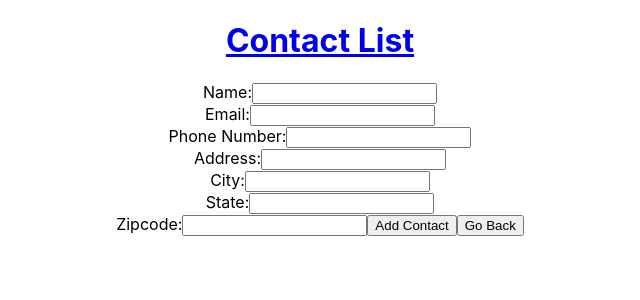
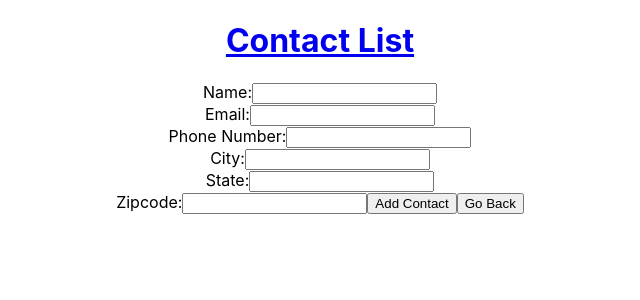
Before and after one commit to Jowest015/Contact-app, a React (Create React App) app: page /add in a window 1280 px wide. Shown: the top 300 px of the page, without its empty margins (320-960 px from the left). Built offline with nearby package versions, Linux system fonts and the light colour scheme.

Commit message:
debugging

```diff
--- a/src/add-contact.jsx
+++ b/src/add-contact.jsx
@@ -10,32 +10,29 @@ class AddContactForm extends (react.Component) {
       name: '',
       email: '',
       phone: '',
-      address: '',
       city: '',
       state: '',
       zipcode: ''
     };
 
-    this.handleInputChange = this.handleInputChange.bind(this);
+    this.handleInputChange = this.handleUpdate.bind(this);
     this.handleSubmit = this.handleSubmit.bind(this);
   }
 
-  handleInputChange(event) {
+  handleUpdate(event) {
     const target = event.target;
     const value = target.value;
-    const name = target.name;
+    const cname = target.cname;
     const email = target.email;
     const phone = target.phone;
-    const address = target.address;
     const city= target.city;
     const state= target.state;
     const zipcode= target.zipcode;
 
     this.setState({
-      [name]: value,
+      [cname]: value,
       [email]: value,
       [phone]: value,
-      [address]: value,
       [city]: value,
       [state]: value,
       [zipcode]: value
@@ -43,8 +40,14 @@ class AddContactForm extends (react.Component) {
   }
 
   handleSubmit(event) {
-    alert('New contact was submitted: ' + this.state.value);
+    if (!this.state.cname && this.state.email && this.state.phone && this.state.city && this.state.state && this.state.zipcode) {
+      alert('Error');
+    } else {
+      this.props.addContact({cname: this.state.cname, email: this.state.email, phone: this.state.phone, city: this.state.city, state: this.state.state, zipcode: this.state.zipcode});
+      this.setState();
+    alert('New contact was submitted: ');
     event.preventDefault();
+    }
   }
 
   go_back(_event) {
@@ -53,14 +56,14 @@ class AddContactForm extends (react.Component) {
 
   render() {
     return (
-      <form onSubmit={(e) => this.handleInputChange(e) }>
+      <form onSubmit={(e) => this.handleSubmit(e) }>
         <label>
           Name:
           <input
-            name="name"
+            name="cname"
             type="text"
-            value={this.state.name}
-            onChange={(e) => this.handleInputChange(e)} />
+            value={this.state.cname}
+            onChange={(e) => this.handleUpdate(e)} />
         </label>
         <br />
         <label>
@@ -69,7 +72,7 @@ class AddContactForm extends (react.Component) {
             name="email"
             type="text"
             value={this.state.email}
-            onChange={(e) => this.handleInputChange(e)} />
+            onChange={(e) => this.handleUpdate(e)} />
         </label>
         <br />
         <label>
@@ -78,16 +81,7 @@ class AddContactForm extends (react.Component) {
             name="phone"
             type="text"
             value={this.state.phone}
-            onChange={(e) => this.handleInputChange(e)} />
-        </label>
-        <br />
-        <label>
-          Address:
-          <input
-            name="address"
-            type="text"
-            value={this.state.address}
-            onChange={(e) => this.handleInputChange(e)} />
+            onChange={(e) => this.handleUpdate(e)} />
         </label>
         <br />
         <label>
@@ -96,7 +90,7 @@ class AddContactForm extends (react.Component) {
             name="city"
             type="text"
             value={this.state.city}
-            onChange={(e) => this.handleInputChange(e)} />
+            onChange={(e) => this.handleUpdate(e)} />
         </label>
         <br />
         <label>
@@ -105,7 +99,7 @@ class AddContactForm extends (react.Component) {
             name="state"
             type="text"
             value={this.state.state}
-            onChange={(e) => this.handleInputChange(e)} />
+            onChange={(e) => this.handleUpdate(e)} />
         </label>
         <br />
         <label>
@@ -114,9 +108,9 @@ class AddContactForm extends (react.Component) {
             name="zipcode"
             type="text"
             value={this.state.zipcode}
-            onChange={(e) => this.handleInputChange(e)} />
+            onChange={(e) => this.handleUpdate(e)} />
         </label>
-        <button type="submit" onClick={(e) => this.handleSubmit(e)}>Add Contact</button>
+        <button type="submit" value="Submit">Add Contact</button>
         <button type="button" onClick={(e) => this.go_back(e)}>Go Back</button>
       </form>
     );
```
